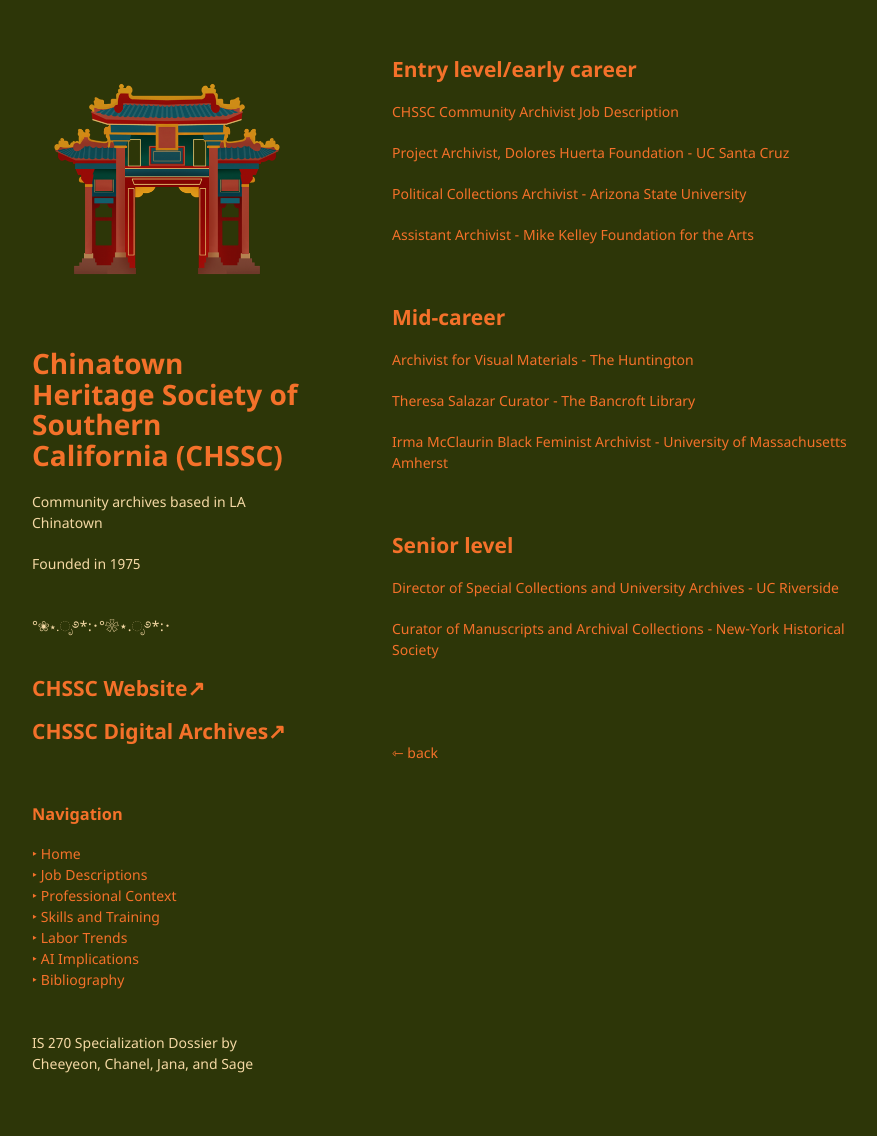
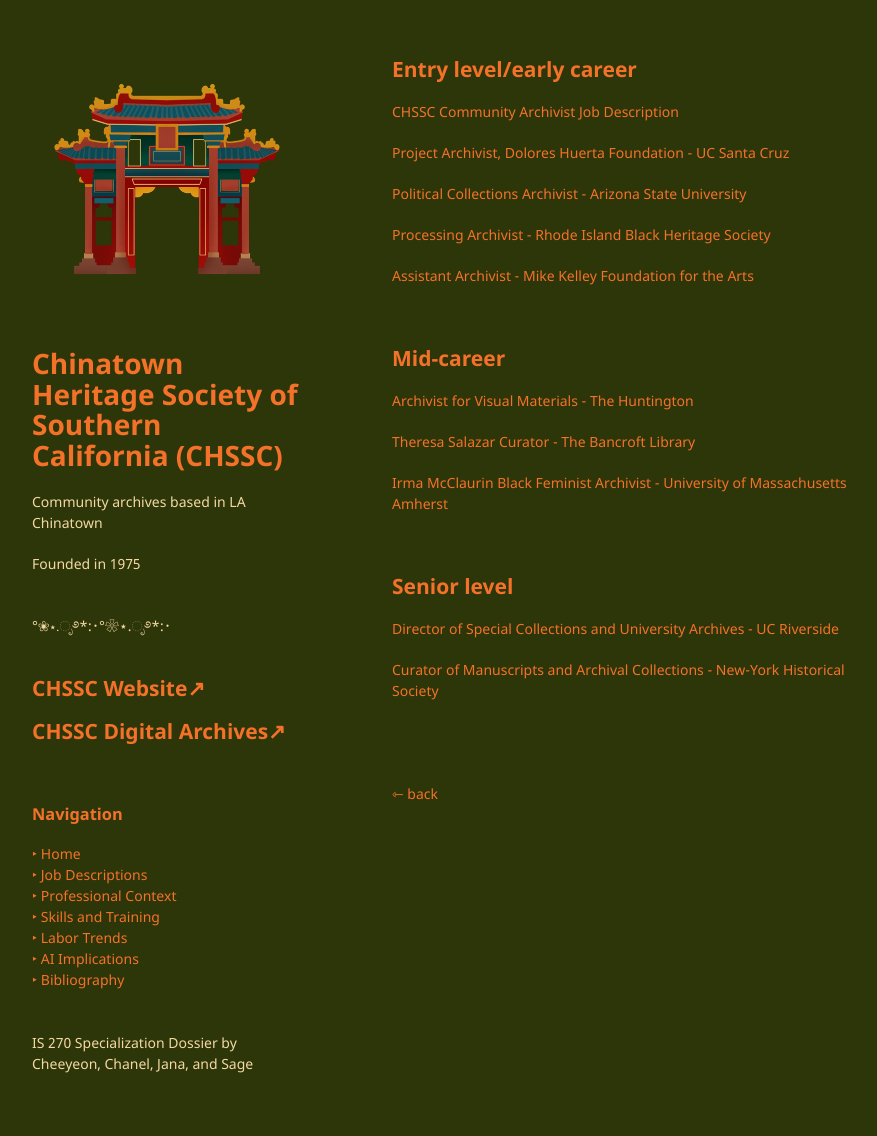
Before and after one commit to chaanelly/IS270-CHSSC, a Jekyll site: the page built from pages/community-archivist.md, in a window 1280 px wide. Shown: the whole page, without its empty margins (178-1055 px from the left). Built offline with Jekyll 4.4.1, drawn with Linux system fonts in a browser that asks for light colours; our own code applies the rules of GitHub Pages for plain Markdown files.

Commit message:
Update community-archivist.md

```diff
--- a/pages/community-archivist.md
+++ b/pages/community-archivist.md
@@ -5,6 +5,8 @@
 [Project Archivist, Dolores Huerta Foundation - UC Santa Cruz](https://turtledurdle.github.io/IS270-CHSSC/Project-Archivist-Dolores-Huerta.pdf)
 
 [Political Collections Archivist - Arizona State University](https://turtledurdle.github.io/IS270-CHSSC/political-collections-asu.pdf)
+
+[Processing Archivist - Rhode Island Black Heritage Society](https://turtledurdle.github.io/IS270-CHSSC/archivist-ribhs.pdf)
 
 [Assistant Archivist - Mike Kelley Foundation for the Arts](https://turtledurdle.github.io/IS270-CHSSC/Asst-Archivist-Mike-Kelley.pdf)
 
```
